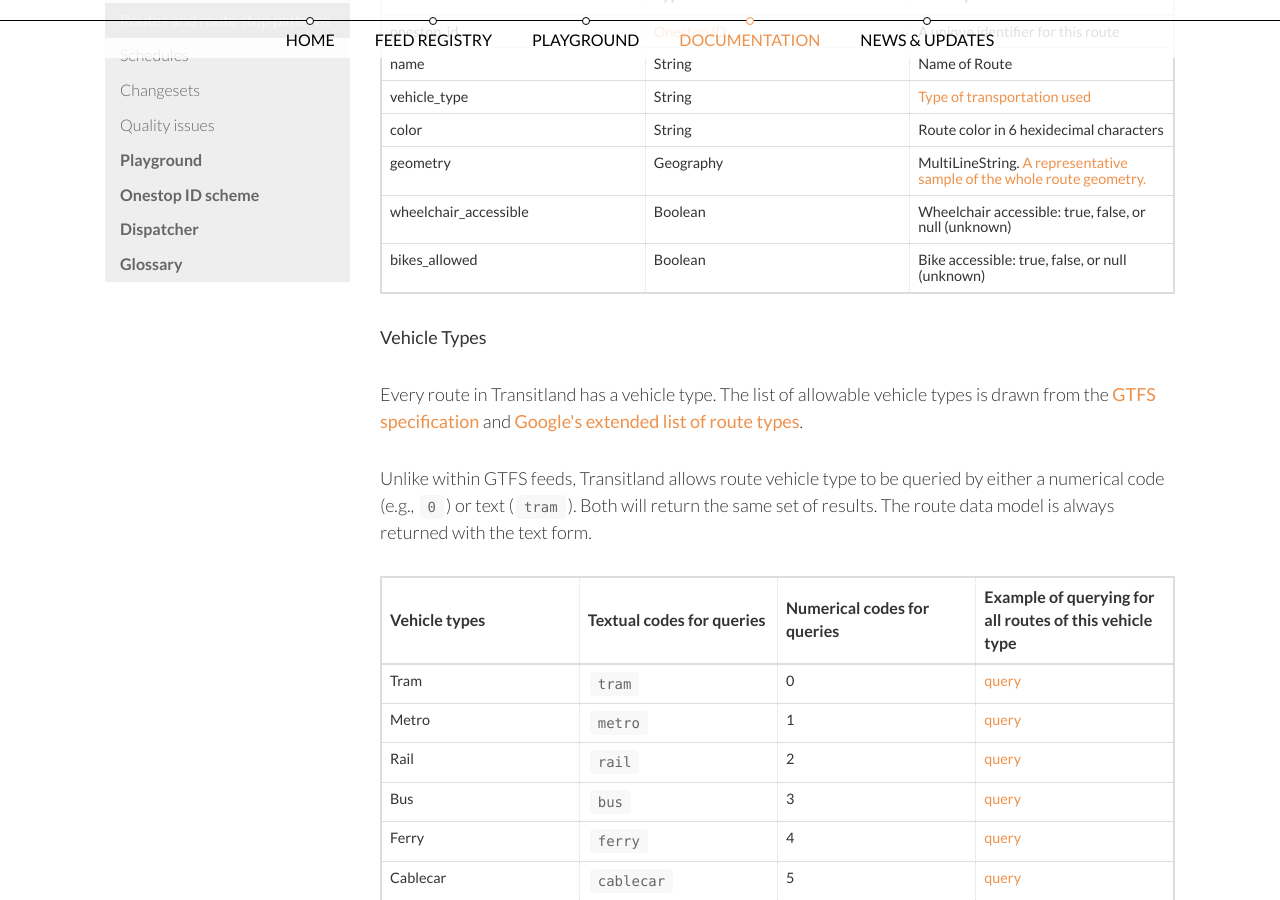
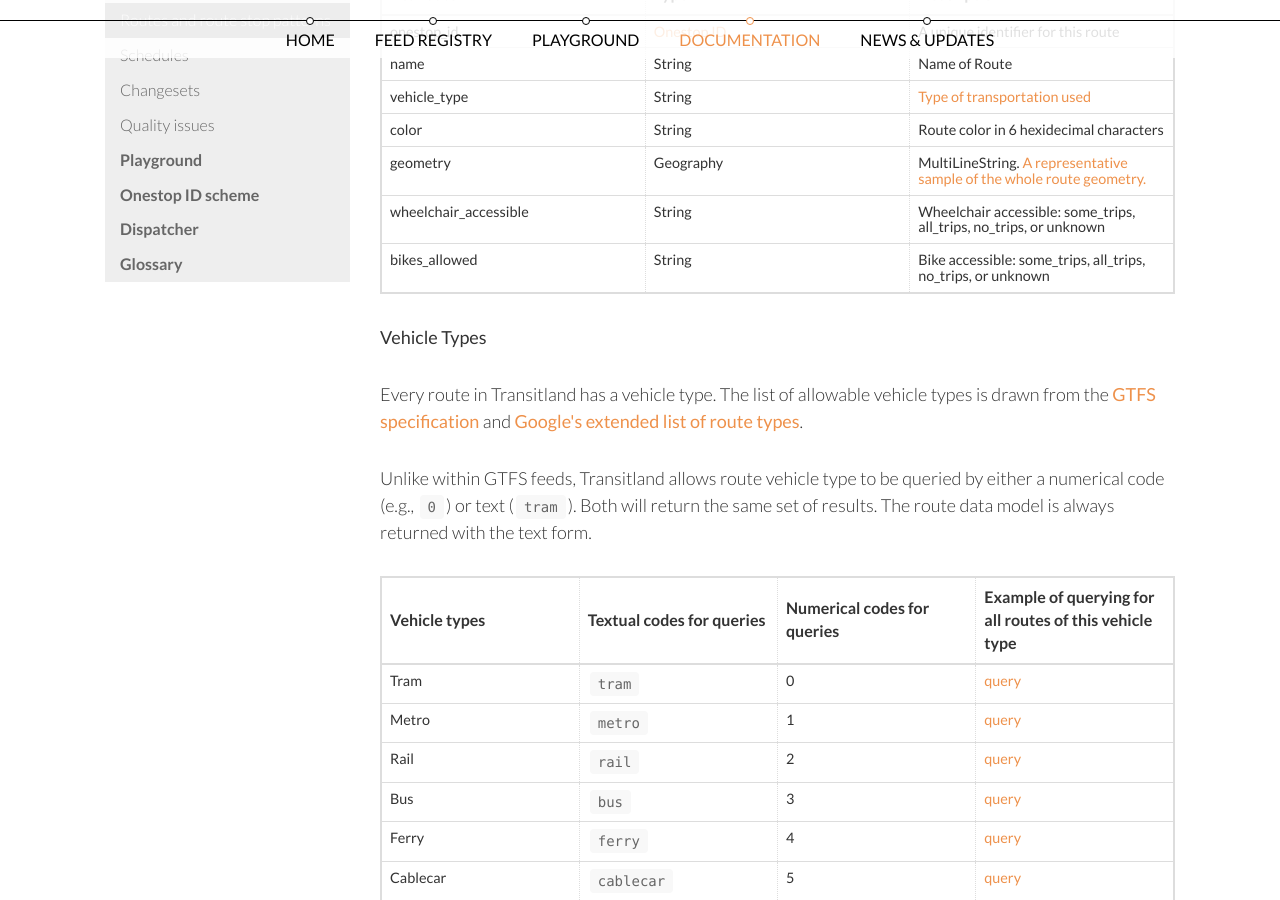
Before and after one commit to transitland/www-transit-land, a Jekyll site: the page built from documentation/datastore/routes-and-route-stop-patterns.html, in a window 1280 px wide and 900 px high, scrolled down 699 px. Built offline with Jekyll 4.4.1, drawn with Linux system fonts in a browser that asks for light colours; nearby versions of some CDN libraries; some of the changed text lies outside the part shown.

Commit message:
fixing accessibility attrs and updating geometry source

```diff
--- a/documentation/datastore/routes-and-route-stop-patterns.html
+++ b/documentation/datastore/routes-and-route-stop-patterns.html
@@ -46,13 +46,13 @@ layout: documentation
     </tr>
     <tr>
       <td>wheelchair_accessible</td>
-      <td>Boolean</td>
-      <td>Wheelchair accessible: true, false, or null (unknown)</td>
+      <td>String</td>
+      <td>Wheelchair accessible: some_trips, all_trips, no_trips, or unknown</td>
     </tr>
     <tr>
       <td>bikes_allowed</td>
-      <td>Boolean</td>
-      <td>Bike accessible: true, false, or null (unknown)</td>
+      <td>String</td>
+      <td>Bike accessible: some_trips, all_trips, no_trips, or unknown</td>
     </tr>
   </tbody>
 </table>
```
Also changed, not shown: other parts of documentation/datastore/routes-and-route-stop-patterns.html (+1 -1 lines).
